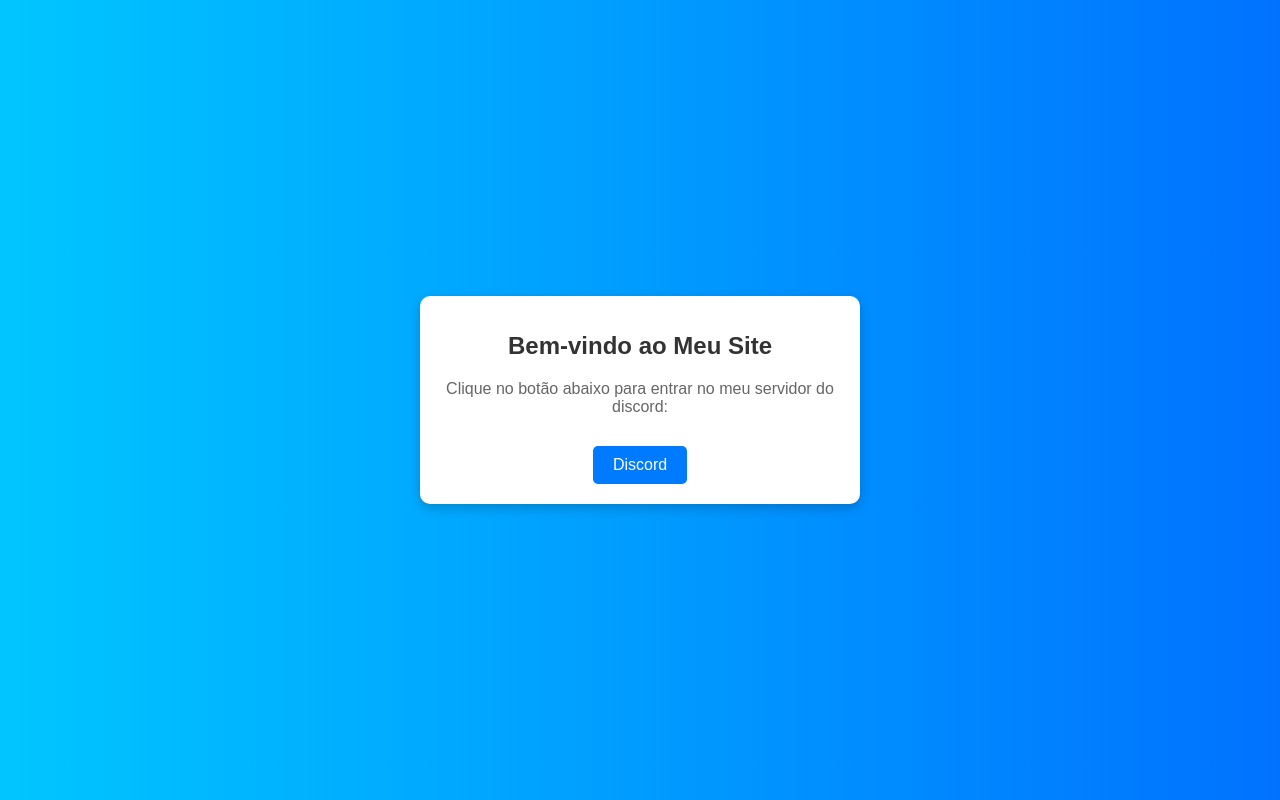
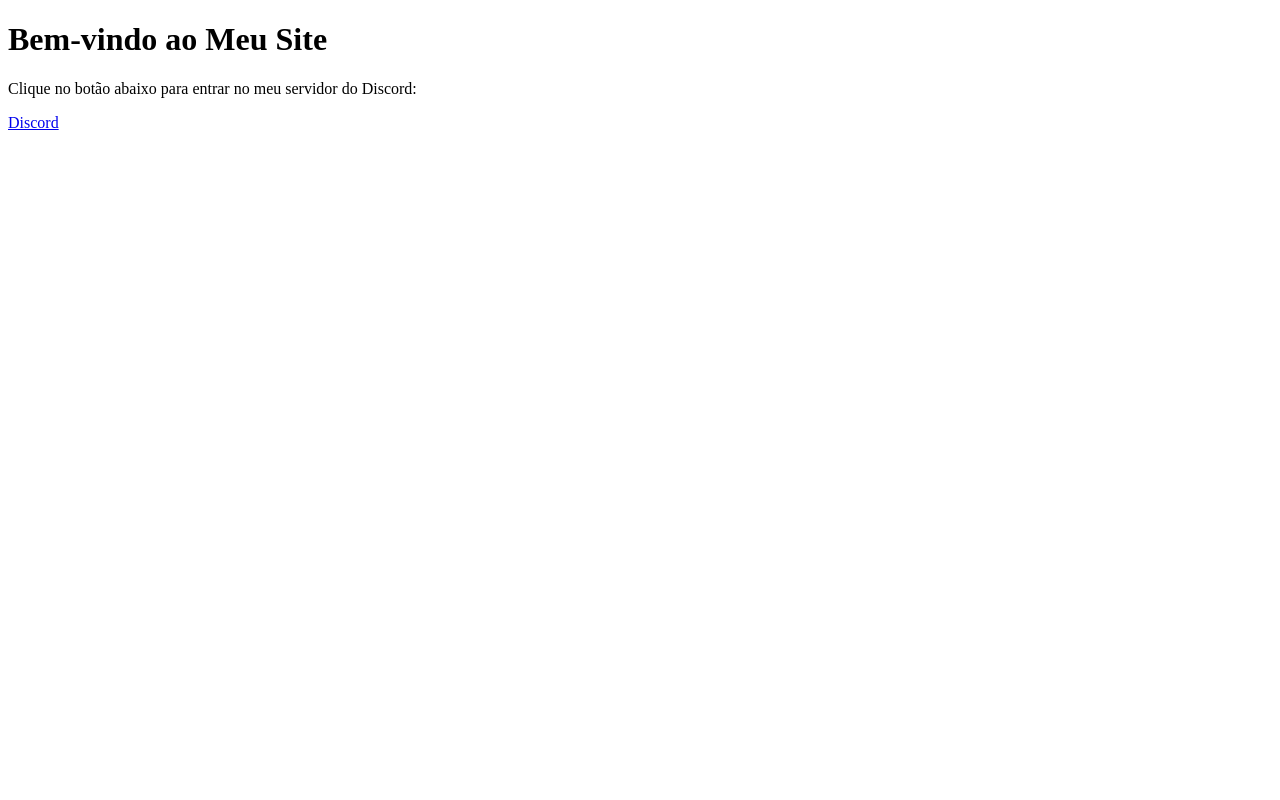
Before and after one commit to IamKyo22/iamkyo22.github.io, a website: page index.html in a window 1280 px wide. Drawn offline with Linux system fonts and the light colour scheme.

Commit message:
Adicionando código do servidor

```diff
--- a/Importante.txt
+++ /dev/null
@@ -1 +0,0 @@
-https://iamkyo22.github.io
--- a/index.html
+++ b/index.html
@@ -6,68 +6,26 @@
     <title>Kyo</title>
     <link rel="icon" href="favicon.ico" type="image/x-icon">
     <style>
-        body {
-            font-family: Arial, sans-serif;
-            background: linear-gradient(to right, #00c6ff, #0072ff);
-            margin: 0;
-            padding: 0;
-            display: flex;
-            justify-content: center;
-            align-items: center;
-            height: 100vh;
-        }
-
-        .container {
-            background: #ffffff;
-            border-radius: 10px;
-            box-shadow: 0px 4px 12px rgba(0, 0, 0, 0.2);
-            padding: 20px;
-            text-align: center;
-            max-width: 400px;
-            width: 100%;
-        }
-
-        h1 {
-            color: #333;
-            font-size: 24px;
-            margin-bottom: 20px;
-        }
-
-        p {
-            color: #666;
-            font-size: 16px;
-            margin-bottom: 30px;
-        }
-
-        .btn {
-            display: inline-block;
-            padding: 10px 20px;
-            font-size: 16px;
-            color: #fff;
-            background-color: #007bff;
-            border: none;
-            border-radius: 5px;
-            text-decoration: none;
-            text-align: center;
-            transition: background-color 0.3s ease, transform 0.2s ease;
-        }
-
-        .btn:hover {
-            background-color: #0056b3;
-            transform: scale(1.05);
-        }
-
-        .btn:active {
-            background-color: #00408d;
-            transform: scale(1);
-        }
+        /* Seu estilo aqui */
     </style>
 </head>
 <body>
     <div class="container">
         <h1>Bem-vindo ao Meu Site</h1>
-        <p>Clique no botão abaixo para entrar no meu servidor do discord:</p>
-        <a href="https://discord.gg/Gd8dP9CT9P" class="btn" target="_blank">Discord</a>
+        <p>Clique no botão abaixo para entrar no meu servidor do Discord:</p>
+        <a href="#" class="btn" id="discordButton">Discord</a>
     </div>
+
+    <script>
+        document.getElementById('discordButton').addEventListener('click', function(e) {
+            e.preventDefault();
+            fetch('/log-ip', { method: 'POST' })
+                .then(response => {
+                    if (response.ok) {
+                        window.open('https://discord.gg/Gd8dP9CT9P', '_blank');
+                    }
+                });
+        });
+    </script>
 </body>
 </html>
--- /dev/null
+++ b/package.json
@@ -0,0 +1,6 @@
+{
+  "dependencies": {
+    "axios": "^1.7.2",
+    "express": "^4.19.2"
+  }
+}
```
Also changed, not shown: script.js.js (added, +29 -0 lines), 1 other file.
